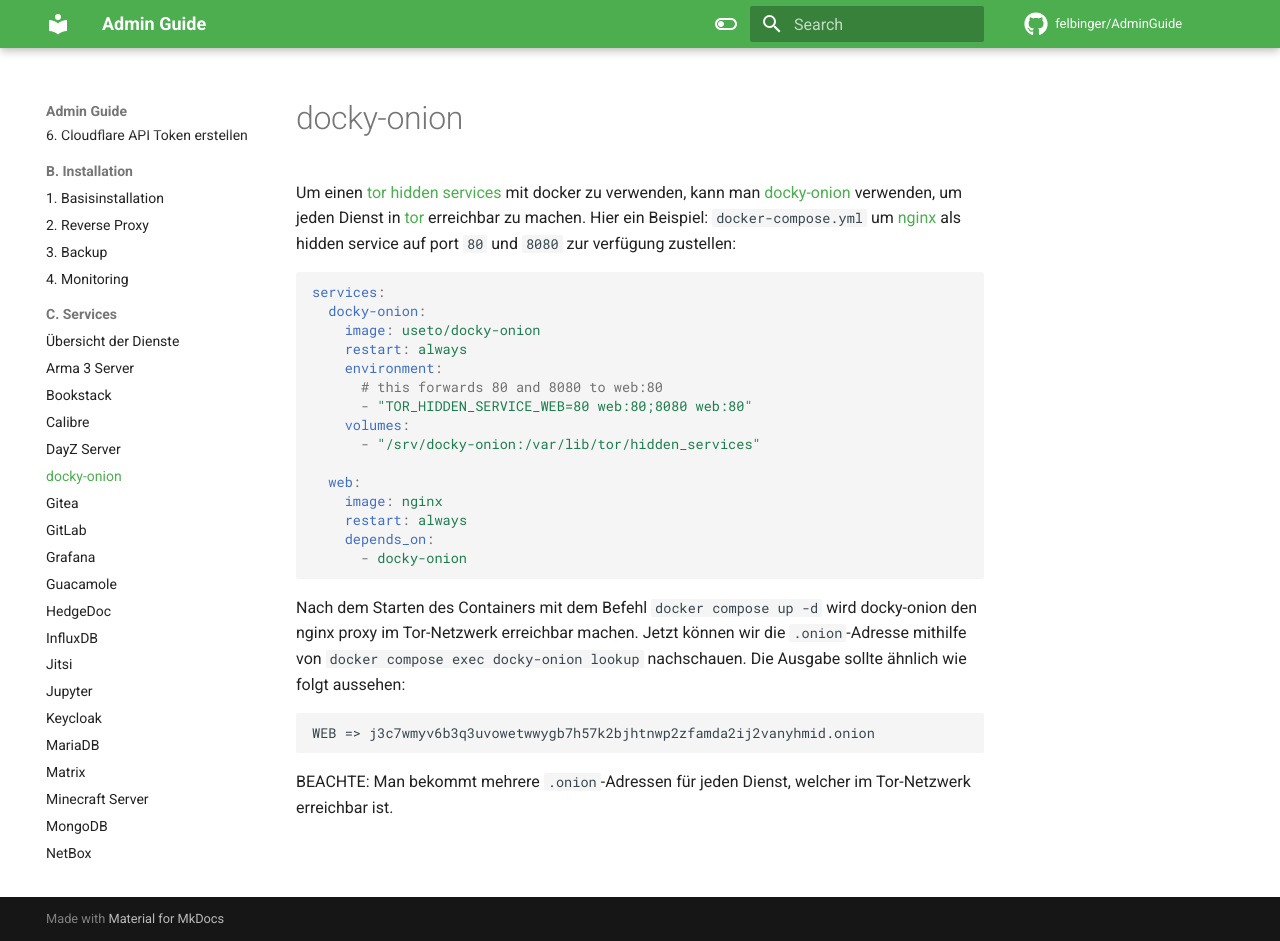
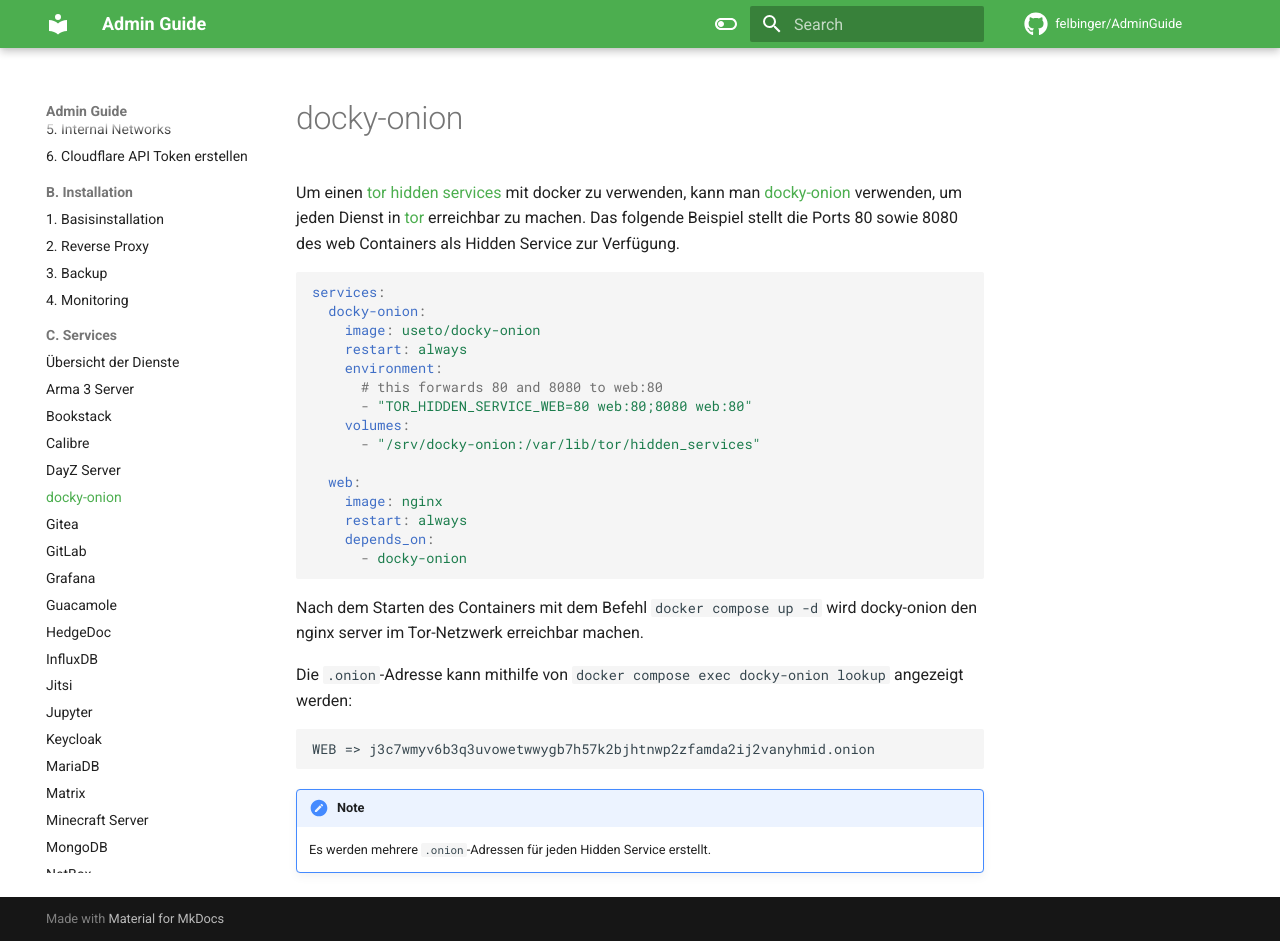
Before and after one commit to felbinger/AdminGuide, an MkDocs documentation site: the page built from docs/C._Services/docky-onion.md, in a window 1280 px wide and 941 px high. Built offline with MkDocs 1.6.1 and Material for MkDocs 9.7.7, drawn with Linux system fonts in a browser that asks for light colours; comment, search, counter and statistics services are not loaded.

Commit message:
docky-onion: rewrite

````diff
--- a/docs/C._Services/docky-onion.md
+++ b/docs/C._Services/docky-onion.md
@@ -8,8 +8,8 @@ hide:
 
 Um einen [tor hidden services](https://2019.www.torproject.org/docs/onion-services) mit docker zu verwenden, kann man
 [docky-onion](https://github.com/use-to/docky-onion) verwenden, um jeden Dienst in [tor](https://www.torproject.org/)
-erreichbar zu machen. Hier ein Beispiel: `docker-compose.yml` um [nginx](https://www.nginx.com/)
-als hidden service auf port `80` und `8080` zur verfügung zustellen:
+erreichbar zu machen. Das folgende Beispiel stellt die Ports 80 sowie 8080 des web Containers als Hidden Service zur
+Verfügung.
 
 ```yaml
 services:
@@ -29,12 +29,13 @@ services:
       - docky-onion
 ```
 
-Nach dem Starten des Containers mit dem Befehl `docker compose up -d` wird docky-onion den nginx proxy im Tor-Netzwerk
-erreichbar machen.
-Jetzt können wir die `.onion`-Adresse mithilfe von `docker compose exec docky-onion lookup` nachschauen.
-Die Ausgabe sollte ähnlich wie folgt aussehen:
+Nach dem Starten des Containers mit dem Befehl `docker compose up -d` wird docky-onion
+den nginx server im Tor-Netzwerk erreichbar machen.
+
+Die `.onion`-Adresse kann mithilfe von `docker compose exec docky-onion lookup` angezeigt werden:
 ```
 WEB => j3c7wmyv6b3q3uvowetwwygb7h57k2bjhtnwp2zfamda2ij2vanyhmid.onion
 ```
 
-BEACHTE: Man bekommt mehrere `.onion`-Adressen für jeden Dienst, welcher im Tor-Netzwerk erreichbar ist.
+!!! note
+    Es werden mehrere `.onion`-Adressen für jeden Hidden Service erstellt.
````
Also changed, not shown: docs/A._Theorie/10_reverse-proxy.md (+1 -1 lines), docs/A._Theorie/index.md (+1 -1 lines).
